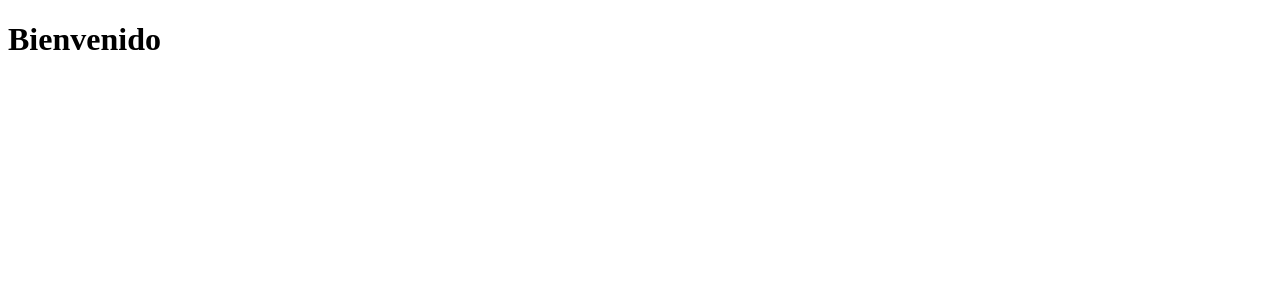
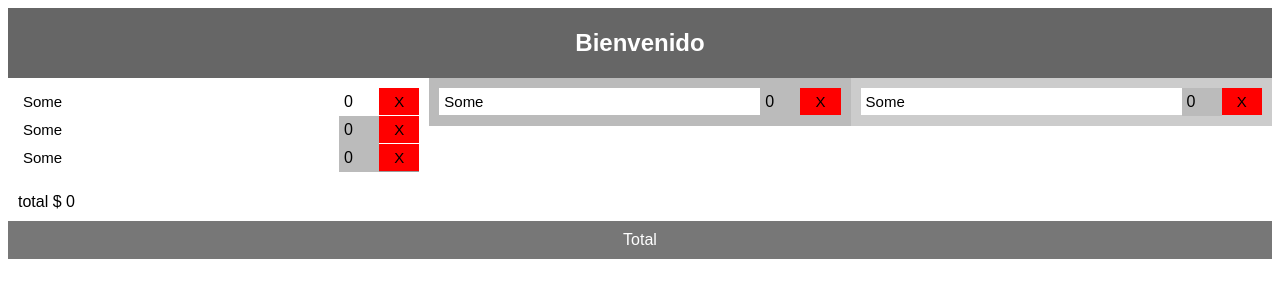
Before and after one commit to AlejandroSalgadoG/TomProyect, a Django app: page /bill/ in a window 1280 px wide. Shown: the top 300 px of the page. Run offline with Django 3.2, Linux system fonts and the light colour scheme.

Commit message:
Adding first part of index page for bill app

```diff
--- a/TomBill/templates/Index.html
+++ b/TomBill/templates/Index.html
@@ -1,12 +1,167 @@
 <!DOCTYPE html>
 <html>
     <head>
-      <title>TomApp</title>
+        <title>TomApp</title>
+
+        <style>
+            * {
+                box-sizing: border-box;
+            }
+
+            body {
+                font-family: Arial, Helvetica, sans-serif;
+            }
+
+            header {
+                background-color: #666;
+                padding: 5px;
+                text-align: center;
+                font-size: 12px;
+                color: white;
+            }
+
+            section:after {
+                content: "";
+                display: table;
+                clear: both;
+            }
+
+            footer {
+                background-color: #777;
+                padding: 10px;
+                text-align: center;
+                color: white;
+            }
+
+            button {
+                background-color: white;
+                border: none;
+                color: black;
+                font-size: 15px;
+            }
+
+            .column {
+                float: left;
+                width: 33.33%;
+                padding: 10px;
+            }
+
+            .elem1{
+                float: left;
+                width: 80%;
+                padding: 5px;
+                text-align: left;
+            }
+
+
+            .elem2{
+                float: left;
+                width: 10%;
+                padding: 5px;
+            }
+
+            .elem3{
+                float: left;
+                width: 10%;
+                padding: 5px;
+                background-color: #FF0000;
+            }
+
+            .separator {
+                border-bottom: 3px solid white;
+                border-left: white;
+                border-right: white;
+                padding: 5px;
+            }
+
+        </style>
+
+        <meta name="viewport" content="width=device-width, initial-scale=1">
     </head>
 
-    <meta name="viewport" content="width=device-width, initial-scale=0.8">
+    <script>
+        function get_child(childs, id_name){
+            for(var i=0; i<childs.length; i++) if(childs[i].id == id_name) return childs[i];
+            return null;
+        }
+
+        function btn_selected(button){
+            var label = get_child(button.parentElement.childNodes, "quantity");
+
+            button.style.backgroundColor="green";
+            button.style.color="white";
+            label.innerHTML++;
+        }
+
+        function btn_deselected(button){
+            var label = get_child(button.parentElement.childNodes, "quantity");
+            var quantity = label.innerHTML;
+
+            if(quantity == 0) return;
+
+            if(quantity == 1){
+                var product = get_child(button.parentElement.childNodes, "product");
+                product.style.backgroundColor="white";
+                product.style.color="black";
+            }
+
+            label.innerHTML--;
+        }
+
+    </script>
 
     <body>
-        <h1>Bienvenido</h1>
+
+        <header>
+            <h1>Bienvenido</h1>
+        </header>
+
+
+        <section>
+            <div class="column">
+                <div>
+                    <button class="elem1" id="product" onclick="btn_selected(this)">Some</button>
+                    <label class="elem2" id="quantity">0</label>
+                    <button class="elem3" id="remove" onclick="btn_deselected(this)">X</button>
+                </div>
+                <div>
+                    <button class="elem1" id="product" onclick="button_selected(this)">Some</button>
+                    <label class="elem2" id="quantity" style="background-color:#bbb;">0</label>
+                    <button class="elem3" id="remove">X</button>
+                </div>
+                <div>
+                    <button class="elem1">Some</button>
+                    <label class="elem2" style="background-color:#bbb;">0</label>
+                    <button class="elem3">X</button>
+                </div>
+
+                <hr class="separator">
+
+                <div>
+                    total $ 0
+                </div>
+            </div>
+
+            <div class="column" style="background-color:#bbb;">
+                <div>
+                    <button class="elem1">Some</button>
+                    <label class="elem2" style="background-color:#bbb;">0</label>
+                    <button class="elem3">X</button>
+                </div>
+            </div>
+            <div class="column" style="background-color:#ccc;">
+                <div>
+                    <button class="elem1">Some</button>
+                    <label class="elem2" style="background-color:#bbb;">0</label>
+                    <button class="elem3">X</button>
+                </div>
+            </div>
+
+        </section>
+
+        <footer>
+            <label> Total </label>
+        </footer>
+
     </body>
 </html>
```
